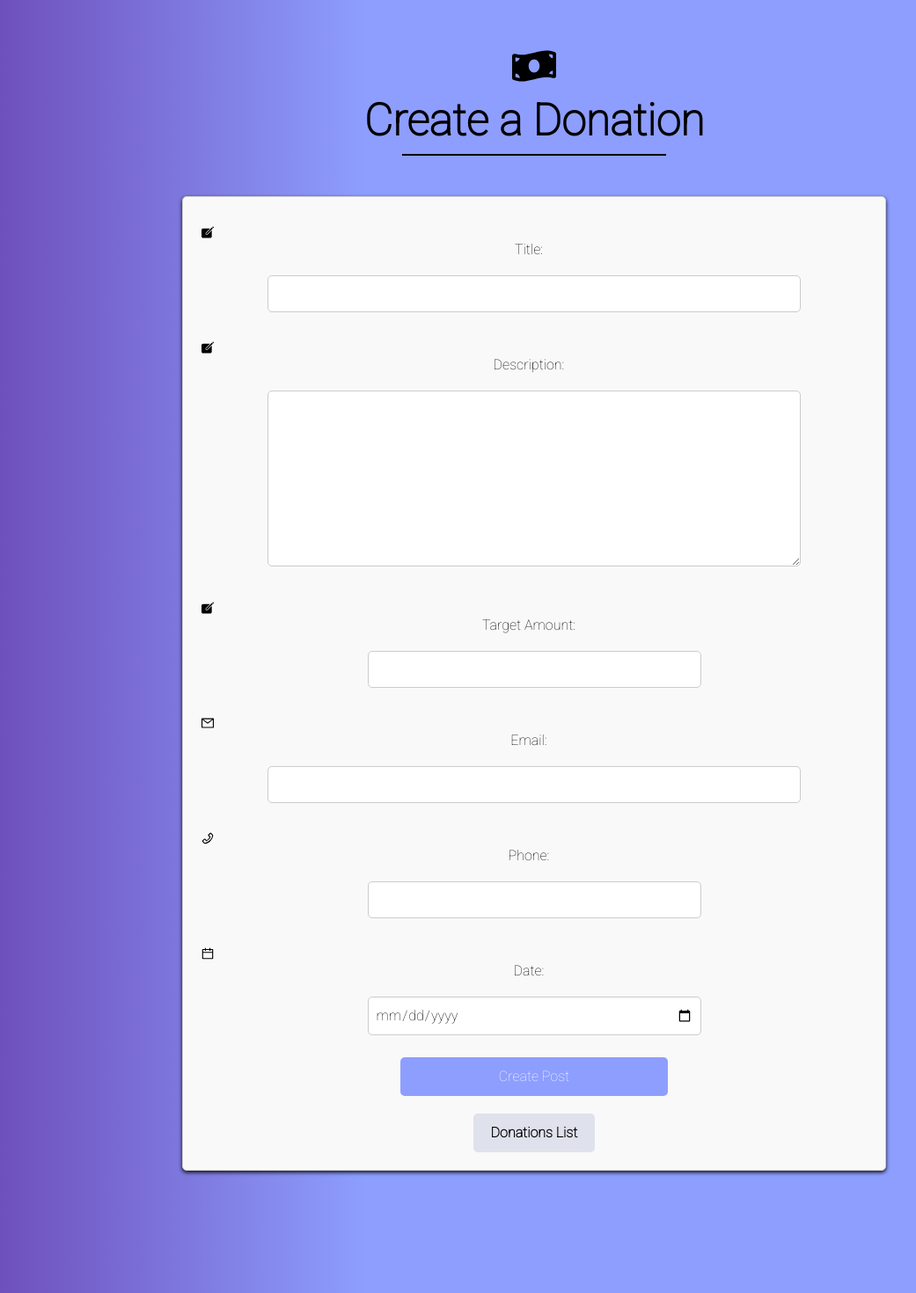
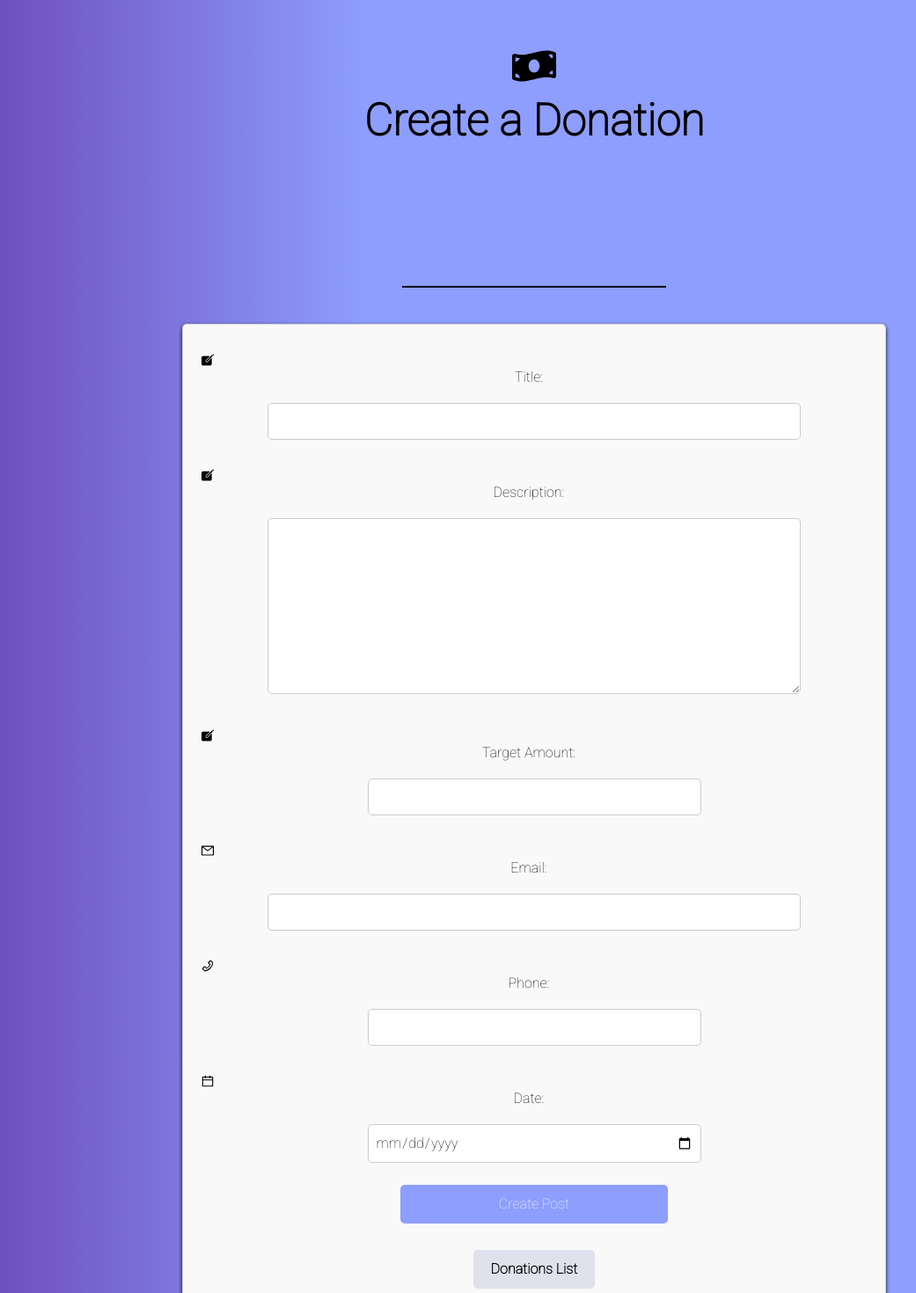
Before and after one commit to adityabisht02/Support-Local-Communities, a React (Create React App) app: page /createDonation in a window 1280 px wide. Shown: the top 1470 px of the page at 88% size, without its empty margins (33-1074 px from the left). Built offline with nearby package versions, Linux system fonts and the light colour scheme; no server answers.

Commit message:
updated files

```diff
--- a/src/donations/pages/Donation.css
+++ b/src/donations/pages/Donation.css
@@ -17,6 +17,7 @@
     height: 2px;
     background-color: #000;
     border: none;
+    margin-top: 150px;
     margin-bottom: 10px;
     width: 300px;
 }
@@ -91,9 +92,7 @@
 
 
 /* Path: src\donations\pages\DonationList.js */
-*{
-  font-family: 'Roboto', sans-serif;
-}
+
 .donationPost{
   padding-top: 50px;
   font-family: 'Roboto', sans-serif;
@@ -201,3 +200,10 @@
   background-color: white;
   color: black
 }
+
+.filter-container{
+  display: flex;
+  justify-content: center;
+  align-items: center;
+  padding: 10px;
+}
--- a/src/donations/pages/DonationForm.js
+++ b/src/donations/pages/DonationForm.js
@@ -83,7 +83,9 @@ const DonationForm = () => {
         </div>
         <button type="submit" className="submit-button">Create Post</button>
         <div>
-            <button className="donate-button" type="submit"><a href='/donations'>Donations List</a></button>
+        <a href={"/donations"} className="payment-link">
+              <button className="donate-button" type="submit">Donations List</button>
+            </a>
         </div>
       </form>
 
--- a/src/donations/pages/DonationList.js
+++ b/src/donations/pages/DonationList.js
@@ -45,14 +45,18 @@ const DonationList = () => {
               <a href='/createDonation'>Create a donation post</a>
             </button>
           </div>
-          <div className="filter-container">
+
+        </div>
+        <div className="filter-container">
+        <div>
             <label>Status:</label>
             <select value={statusFilter} onChange={(e) => setStatusFilter(e.target.value)}>
               <option value="all">All</option>
               <option value="open">Open</option>
               <option value="closed">Closed</option>
             </select>
-
+          </div>
+          <div>
             <label>Location:</label>
             <select value={locationFilter} onChange={(e) => setLocationFilter(e.target.value)}>
               <option value="all">All</option>
@@ -62,9 +66,8 @@ const DonationList = () => {
               <option value="Chennai">Chennai</option>
               <option value="Delhi">Delhi</option>
             </select>
+            </div>
           </div>
-        </div>
-
 
 
         <div className="donation-cards-container">
@@ -87,7 +90,7 @@ const DonationList = () => {
                 <a href={"/"} className="payment-link">
                   <button className="donate-button" type="submit">Donate Now</button>
                 </a>
-                <a href={`/donations/:${donation.$id}`} className='postid'>
+                <a href={`/donations/${donation.$id}`} className='postid'>
                   <button className="donate-button" type="submit">Go to Post</button>
                 </a>
               </div>
```
